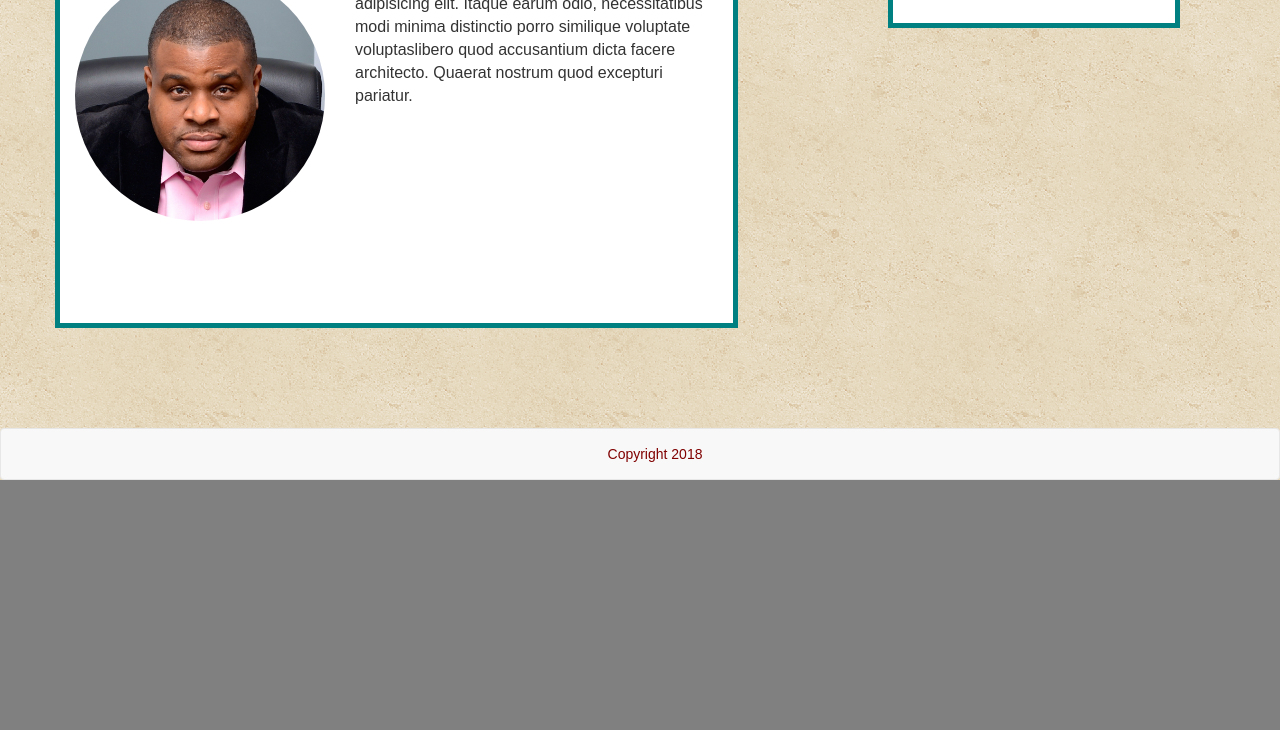
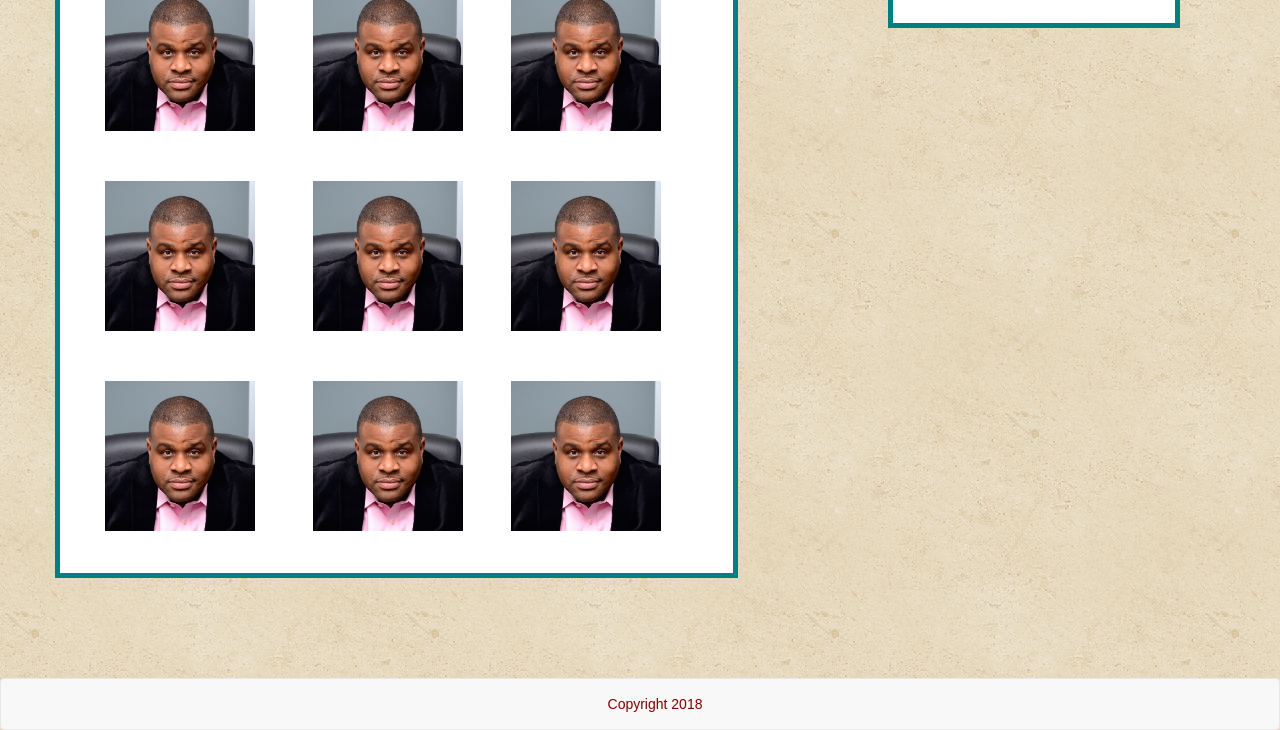
Before and after one commit to tcalhounjr/Bootstrap-Portfolio, a plain HTML site: page portfolio.html in a window 1280 px wide. Shown: the part 924-1654 px from the top of the page. Before the commit the page ends 1404 px from the top, so only its background shows below. Drawn offline with nearby package versions, Linux system fonts and the light colour scheme.

Commit message:
All pages built and styled appropriately sans responsive layouts implementation

```diff
--- a/css/style.css
+++ b/css/style.css
@@ -9,7 +9,6 @@
 }
 
 .tc-navbar-brand {
-    /*background-color: teal;*/
     font-family: fantasy;
     position: relative;
     left: 100px;
@@ -23,12 +22,12 @@
     color: red;
 }
 
-  a:visited {
-    color: maroon;
+  a.navbar-nav:visited {
+    color: teal;
 }
 
-  a:link {
-    color: red;
+  a.navbar-nav:link {
+    color: maroon;
 }
 
   body {
@@ -121,6 +120,17 @@
     height: 750px;
 }
 
+.tc-portfolio {
+    background-color: white;
+    border-style: solid;
+    border-width: 5px;
+    border-color: teal;
+    margin-right: 150px;
+    margin-bottom: 100px;
+    padding-top: 20px;
+    height: 750px;
+}
+
 .tc-contact-form-fields {
     width: 90%;
     margin-left: 20px;
@@ -136,6 +146,22 @@
     background-color: teal;
 }
 
-button:hover {
+button.btn:hover {
     background-color: maroon;
 }
+
+.tc-portfolio-hr {
+    border: none;
+    height: 3px;
+    background-color: lightgray;
+    margin-bottom: 45px;
+}
+
+.tc-portfolio-row-items {
+    margin-left: 30px;
+    margin-bottom: 50px;
+}
+
+.tc-portfolio-col-img {
+    margin-left: 10px;
+}
--- a/portfolio.html
+++ b/portfolio.html
@@ -28,14 +28,41 @@
     <div class="header-img-container tc-img-padding"></div>
     <div class="container">
         <div class="row">
-            <div class="col-md-7 tc-about-me">
+            <div class="col-md-7 tc-portfolio">
                 <header class="tc-about-me-header"><h1>Portfolio</h1></header>
-                <hr class="tc-about-me-hr">
-                <div><img class="tc-about-me-img-float" src="assets/images/tcjr.jpg" alt="Smiley face" height="250" width="250">
-                    <p class="tc-about-me-txt-float">
-                        Lorem ipsum dolor sit amet consectetur, adipisicing elit. Itaque earum odio, necessitatibus modi minima distinctio
-                        porro similique voluptate voluptaslibero quod accusantium dicta facere architecto. Quaerat nostrum quod excepturi pariatur.
-                    </p>
+                <hr class="tc-portfolio-hr">
+                <div class="row">
+                    <div class="col-md-3 tc-portfolio-row-items">
+                        <img src="assets/images/tcjr.jpg" alt="Smiley face" height="150" width="150">
+                    </div>
+                    <div class="col-md-3 tc-portfolio-row-items">
+                        <img class="tc-portfolio-col-img" src="assets/images/tcjr.jpg" alt="Smiley face" height="150" width="150">
+                    </div>
+                    <div class="col-md-3 tc-portfolio-row-items">
+                        <img class="tc-portfolio-col-img" src="assets/images/tcjr.jpg" alt="Smiley face" height="150" width="150">
+                    </div>
+                </div>
+                <div class="row">
+                    <div class="col-md-3 tc-portfolio-row-items">
+                        <img src="assets/images/tcjr.jpg" alt="Smiley face" height="150" width="150">
+                    </div>
+                    <div class="col-md-3 tc-portfolio-row-items">
+                        <img class="tc-portfolio-col-img" src="assets/images/tcjr.jpg" alt="Smiley face" height="150" width="150">
+                    </div>
+                    <div class="col-md-3 tc-portfolio-row-items">
+                        <img class="tc-portfolio-col-img" src="assets/images/tcjr.jpg" alt="Smiley face" height="150" width="150">
+                    </div>
+                </div>
+                <div class="row">
+                    <div class="col-md-3 tc-portfolio-row-items">
+                        <img src="assets/images/tcjr.jpg" alt="Smiley face" height="150" width="150">
+                    </div>
+                    <div class="col-md-3 tc-portfolio-row-items">
+                        <img class="tc-portfolio-col-img" src="assets/images/tcjr.jpg" alt="Smiley face" height="150" width="150">
+                    </div>
+                    <div class="col-md-3 tc-portfolio-row-items">
+                        <img class="tc-portfolio-col-img" src="assets/images/tcjr.jpg" alt="Smiley face" height="150" width="150">
+                    </div>
                 </div>
             </div>
             <div class="col-md-3 tc-connect-with-me">
```
